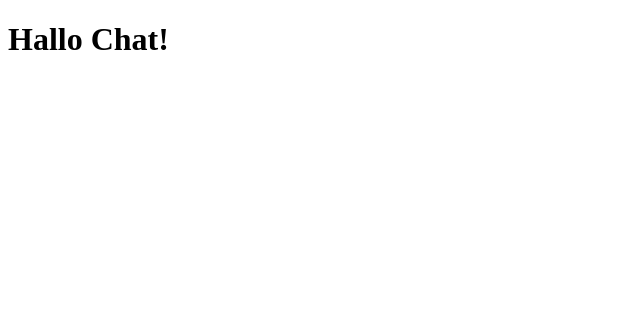
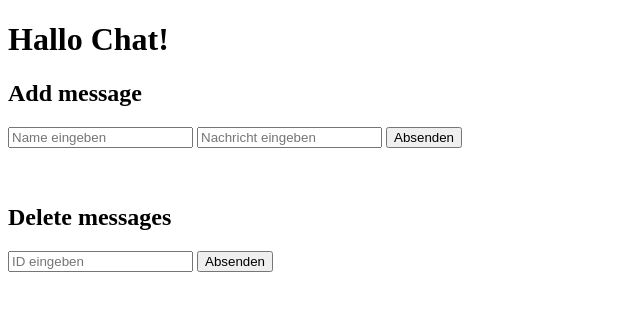
Before and after one commit to krinzhanovskyi/rest_api_reincarnation, a website: page chat/public/chat.html in a window 1280 px wide. Shown: the whole page, without its empty margins (0-640 px from the left). Drawn offline with Linux system fonts and the light colour scheme.

Commit message:
added part that Couch did for us

```diff
--- a/chat/public/chat.html
+++ b/chat/public/chat.html
@@ -4,7 +4,22 @@
     <meta charset="UTF-8" />
     <title>Chat Beispiel</title>
   </head>
+
   <body>
     <h1>Hallo Chat!</h1>
+
+    <h2>Add message</h2>
+    <form action="/api/add" method="post">
+      <input type="text" name="name" placeholder="Name eingeben" />
+      <input type="text" name="message" placeholder="Nachricht eingeben" />
+      <input type="submit" value="Absenden" />
+    </form>
+    <br />
+    <br />
+    <h2>Delete messages</h2>
+    <form action="/api/delete" method="post">
+      <input type="text" name="id" placeholder="ID eingeben" />
+      <input type="submit" value="Absenden" />
+    </form>
   </body>
 </html>
```
